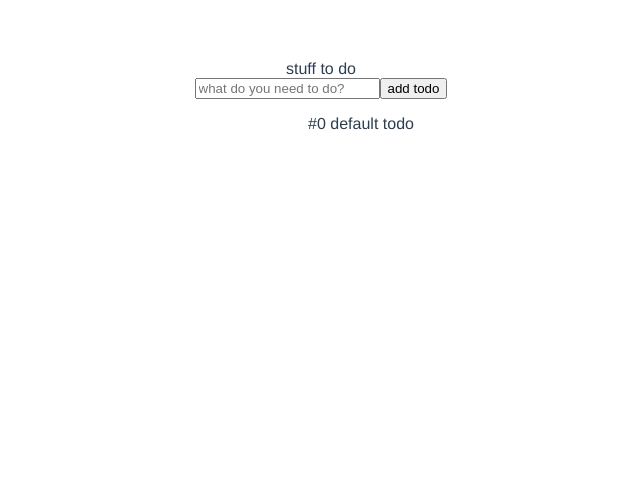
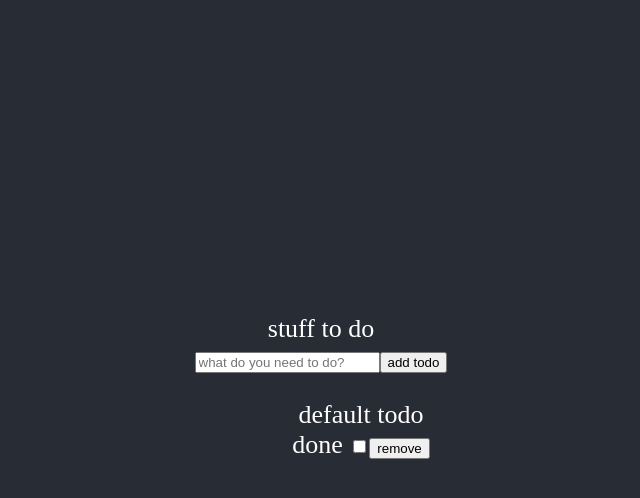
Before and after one commit to mattbimpson/todo-vue, a Vue app: page / in a window 1280 px wide. Shown: the top 498 px of the page, without its empty margins (319-959 px from the left). Built offline with nearby package versions, Linux system fonts and the light colour scheme.

Commit message:
add remove button

```diff
--- a/src/App.vue
+++ b/src/App.vue
@@ -10,6 +10,7 @@
     <TodoList />
   </div>
 </template>
+<style src="./styles/app.css"></style>
 
 <script>
 import * as a from './store/action-types';
@@ -22,8 +23,9 @@ export default {
   },
   methods: {
     addTodo() {
-      const payload = { text: 'new todo' }
+      const payload = { text: this.description }
       this.$store.dispatch(a.addTodo, payload)
+      this.description = ''
     }
   },
   data() {
@@ -33,14 +35,3 @@ export default {
   }
 }
 </script>
-
-<style>
-#app {
-  font-family: 'Avenir', Helvetica, Arial, sans-serif;
-  -webkit-font-smoothing: antialiased;
-  -moz-osx-font-smoothing: grayscale;
-  text-align: center;
-  color: #2c3e50;
-  margin-top: 60px;
-}
-</style>
--- a/src/components/Todo.vue
+++ b/src/components/Todo.vue
@@ -1,9 +1,24 @@
 <template>
-    <div>#{{todo.id}} {{todo.text}}</div>
+    <div className='todo-container'>
+        <div className='todo-item'>
+            {{todo.text}}
+        </div>
+        <div className='todo-controls'>
+            done <input type="checkbox" />
+            <input type="button" className="btn" value="remove" @click="remove" />
+        </div>
+    </div>
 </template>
+<style src="../styles/todo.css"></style>
 <script>
+import * as a from '../store/action-types';
 export default {
     name: 'Todo',
-    props: ['todo']
+    props: ['todo'],
+    methods: {
+        remove() {
+            this.$store.dispatch(a.removeTodo, this.todo.id)
+        }
+    }
 }
 </script>
--- a/src/store/action-types.js
+++ b/src/store/action-types.js
@@ -1 +1,2 @@
-export const addTodo = 'addTodo';
+export const addTodo = 'addTodo'
+export const removeTodo = 'removeTodo'
--- a/src/store/actions.js
+++ b/src/store/actions.js
@@ -5,4 +5,7 @@ export default {
     [a.addTodo]({ commit }, payload) {
         commit(m.addTodo, payload)
     },
+    [a.removeTodo]({ commit }, payload) {
+        commit(m.removeTodo, payload)
+    }
 }
--- a/src/store/mutation-types.js
+++ b/src/store/mutation-types.js
@@ -1 +1,2 @@
 export const addTodo = 'addTodo';
+export const removeTodo = 'removeTodo'
--- a/src/store/mutations.js
+++ b/src/store/mutations.js
@@ -5,5 +5,8 @@ export default {
         const id = state.todos.length ? state.todos[state.todos.length -1].id + 1 : 0;
         todo.id = id
         state.todos.push(todo)
+    },
+    [m.removeTodo](state, payload) {
+        state.todos = state.todos.filter(x => x.id !== payload)
     }
 }
--- a/src/styles/app.css
+++ b/src/styles/app.css
@@ -1,3 +1,20 @@
+html {
+    background-color: #282c34;
+    min-height: 100vh;
+    display: flex;
+    flex-direction: column;
+    align-items: center;
+    text-align: center;
+    justify-content: center;
+    font-size: calc(10px + 2vmin);
+    color: white;
+}
+
+.btn {
+    border-radius: 5px;
+    border: 0px;
+}
+
 .header {
     display: inline-flex;
 }
--- /dev/null
+++ b/src/styles/todo.css
@@ -0,0 +1,25 @@
+.todo-container.completed {
+    text-decoration: line-through;
+    color: darkgray;
+    background-color: darkgreen;
+}
+
+.todo-item, .todo-controls {
+    display: block;
+}
+
+.todo-controls {
+    font-size: small;
+}
+
+.todo-container {
+    border-radius: 5px;
+    background: darkgray;
+    padding: 5px;
+    margin-top: 5px;
+    width: 600px;
+}
+
+.btn {
+    border-radius: 5px;
+}
```
Also changed, not shown: src/components/TodoList.vue (+0 -8 lines).
